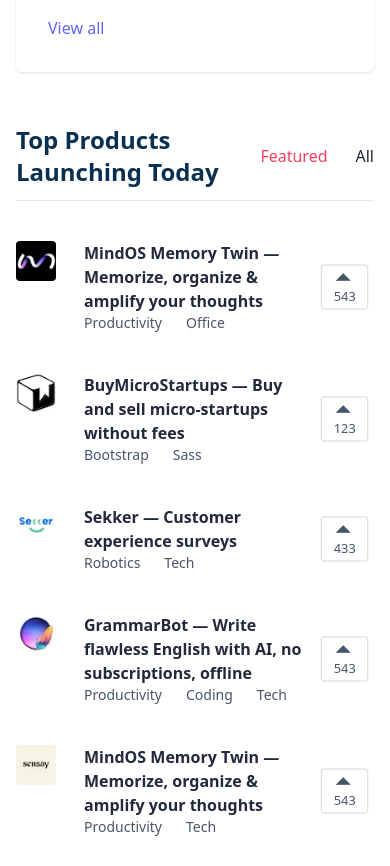
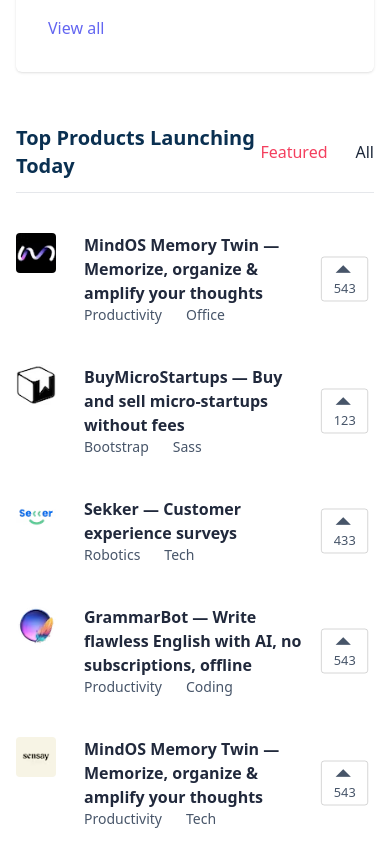
Before and after one commit to DiranDesai/Tailwind-Css, a website: page index.html in a window 390 px wide. Shown: the part 1440-2306 px from the top of the page. Drawn offline with Linux system fonts and the light colour scheme.

Commit message:
Update codebase

```diff
--- a/index.html
+++ b/index.html
@@ -103,7 +103,7 @@
         <div class="container flex flex-col justify-between lg:flex-row mx-auto mt-10 px-4">
             <div class="posts-container-left lg:mr-20 lg:w-4/6">
                 <div class="flex justify-between items-center border-b py-3">
-                    <h2 class="text-2xl font-semibold text-color2">Top Products Launching Today</h2>
+                    <h2 class="text-xl md:text-2xl font-semibold text-color2">Top Products Launching Today</h2>
                     <div class="flex space-x-7">
                         <a href="#" class="text-rose-500 font-medium">Featured</a>
                         <a href="#" class="text-slate-800 font-medium">All</a>
@@ -166,7 +166,7 @@
                                 <div class="flex flex-row text-slate-600 text-sm space-x-6">
                                     <span>Productivity</span>
                                     <span>Coding</span>
-                                    <span>Tech</span>
+                                    <span class="hidden lg:block">Tech</span>
                                     <span class="hidden lg:block">Languages</span>
                                 </div>
                             </div>
```
Also changed, not shown: css/main.css.
